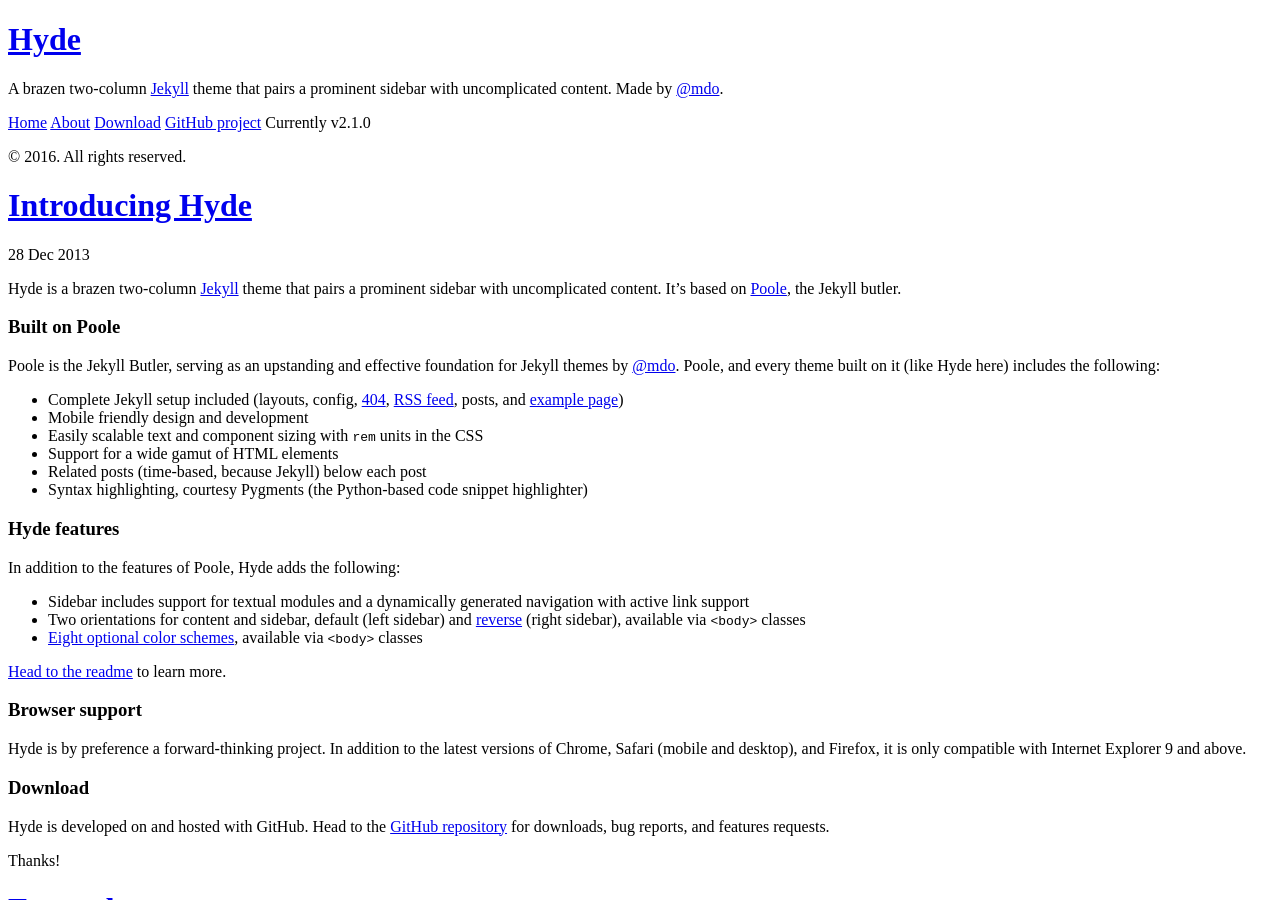
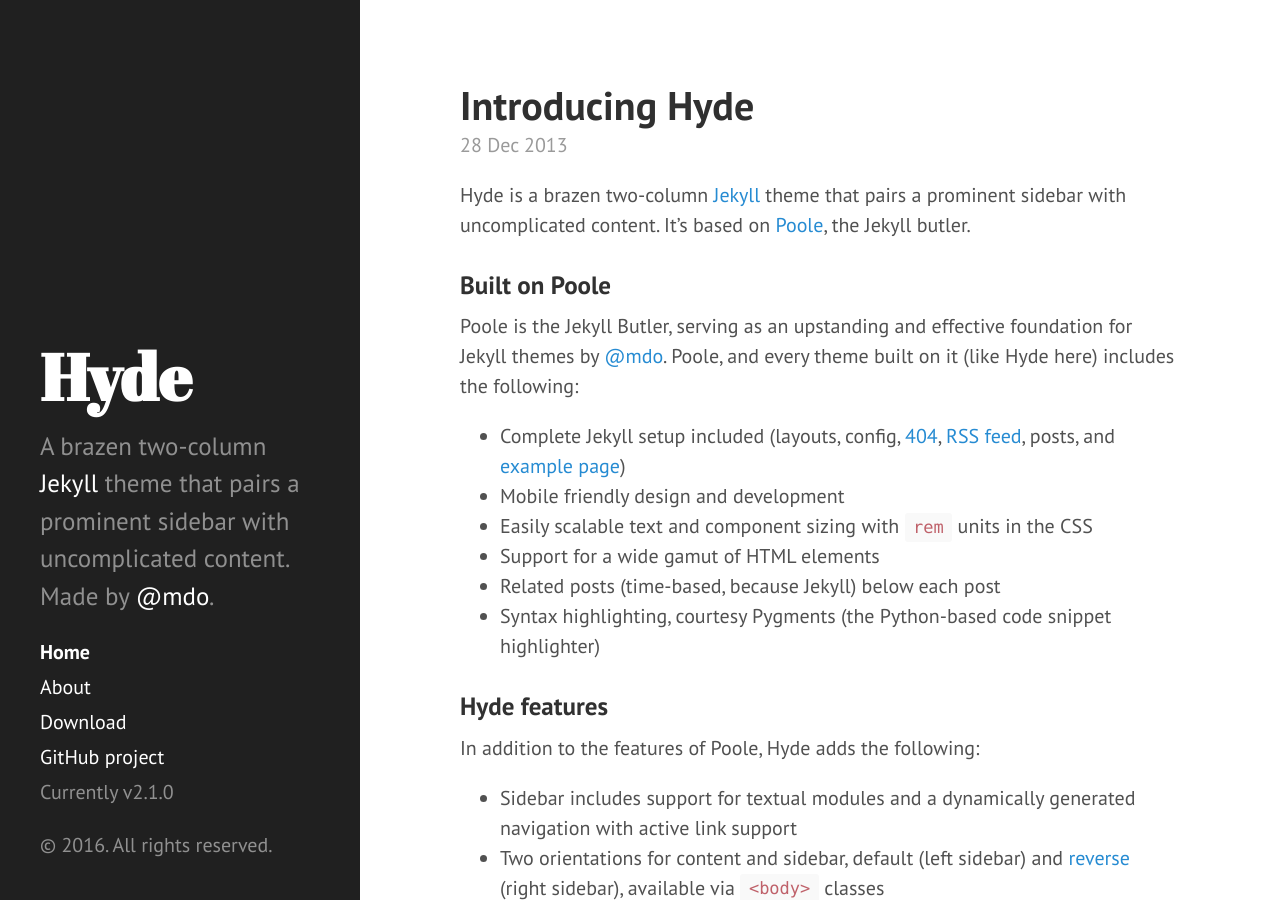
Before and after one commit to reustonium/asgor-web, a Jekyll site: the page built from index.html, in a window 1280 px wide and 900 px high. Built offline with Jekyll 4.4.1, drawn with Linux system fonts in a browser that asks for light colours; Markdown is read by kramdown in place of the engine named in the settings; the list of posts is cut into pages by our own code.

Commit message:
Fix bad css uri

```diff
--- a/_includes/head.html
+++ b/_includes/head.html
@@ -15,9 +15,9 @@
   </title>
 
   <!-- CSS -->
-  <link rel="stylesheet" href="{{ site.github.url }}public/css/poole.css">
-  <link rel="stylesheet" href="{{ site.github.url }}public/css/syntax.css">
-  <link rel="stylesheet" href="{{ site.github.url }}public/css/hyde.css">
+  <link rel="stylesheet" href="{{ site.github.url }}/public/css/poole.css">
+  <link rel="stylesheet" href="{{ site.github.url }}/public/css/syntax.css">
+  <link rel="stylesheet" href="{{ site.github.url }}/public/css/hyde.css">
   <link rel="stylesheet" href="http://fonts.googleapis.com/css?family=PT+Sans:400,400italic,700|Abril+Fatface">
 
   <!-- Icons -->
```
